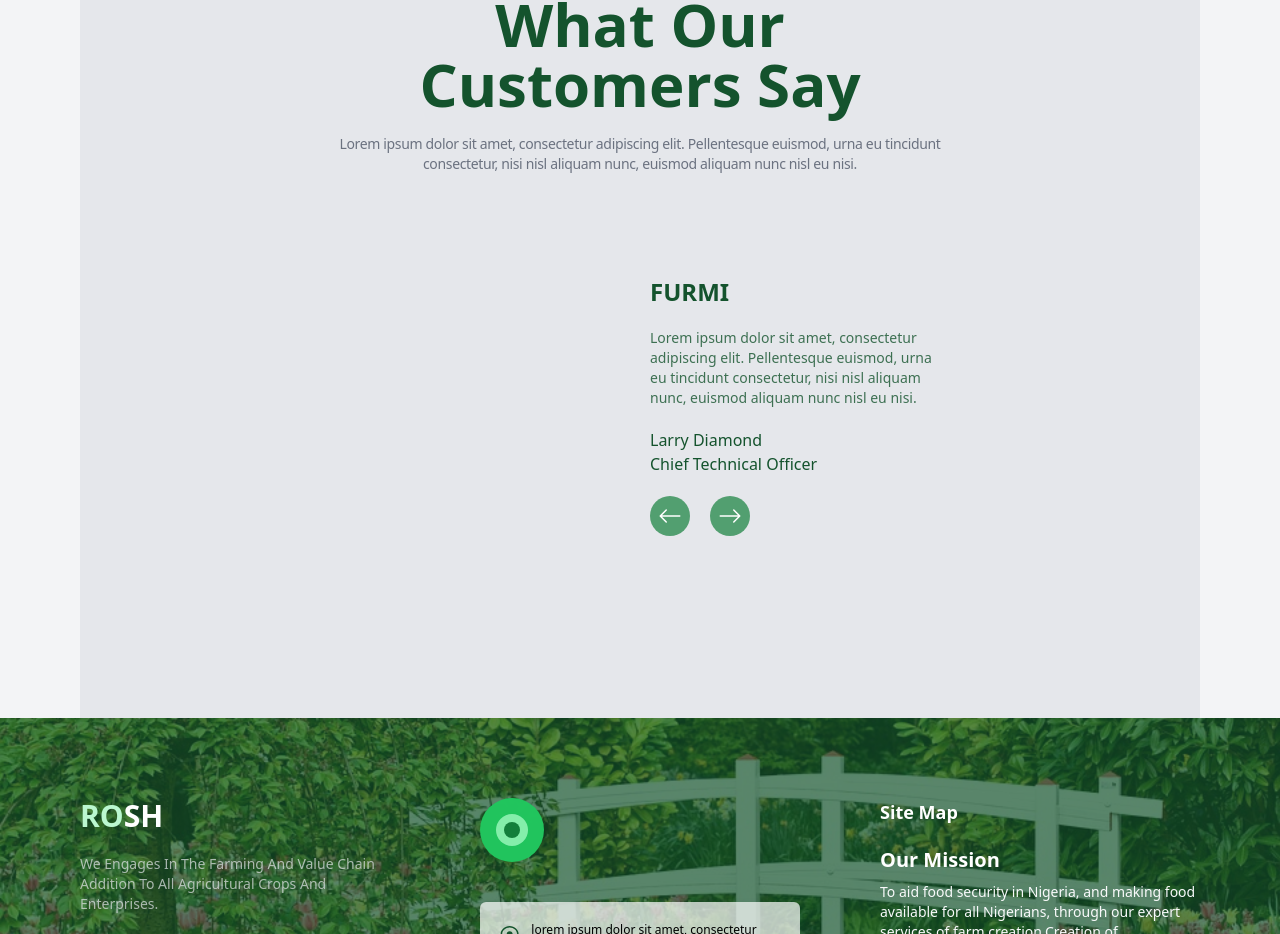
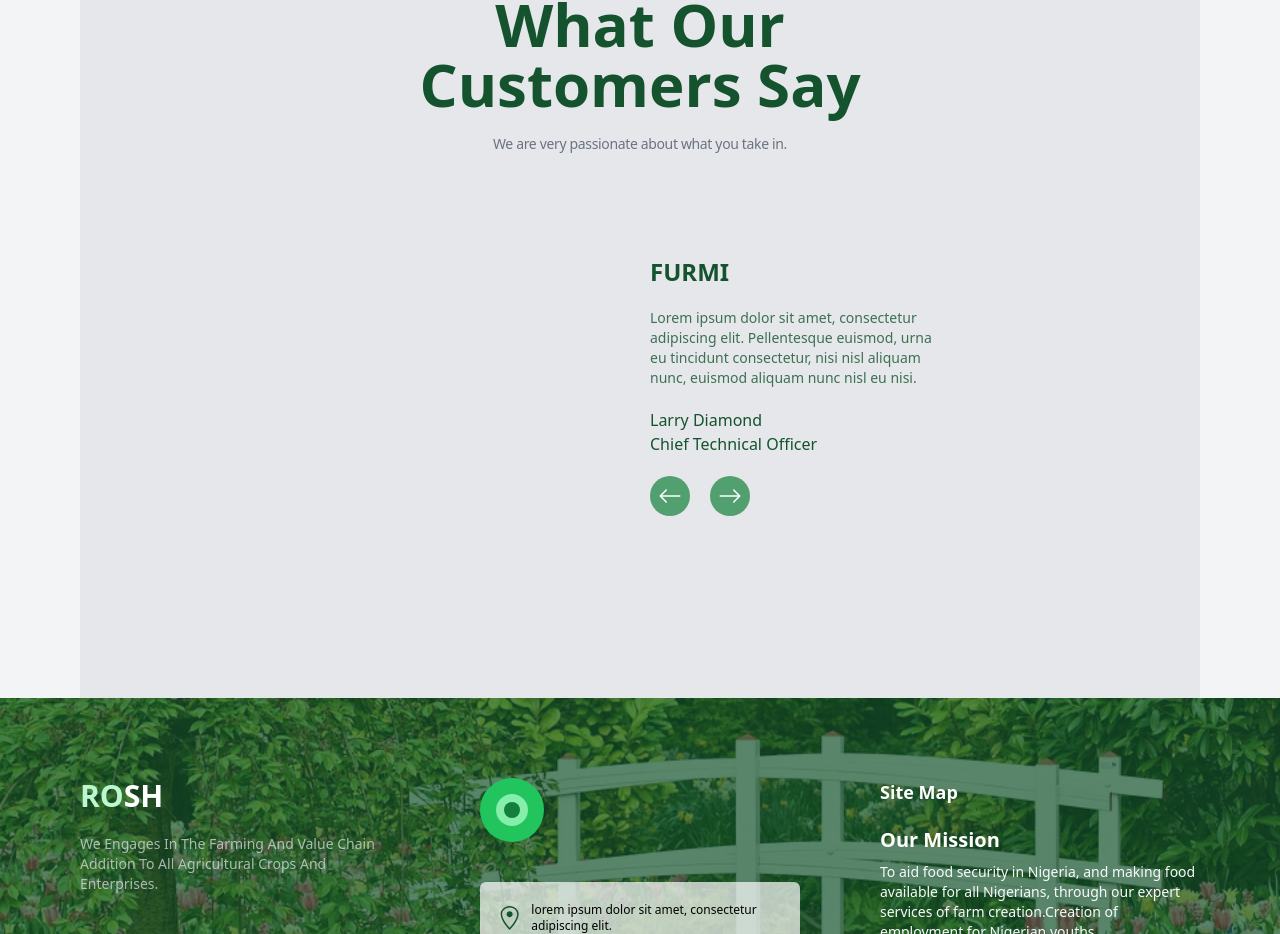
Before and after one commit to olatoyosi/olatoyosi.github.io, a React (Create React App) app: page / in a window 1280 px wide. Shown: the part 1696-2630 px from the top of the page. Built offline with nearby package versions, Linux system fonts and the light colour scheme.

Commit message:
Updated Testimonial

```diff
--- a/src/components/Testimonial.jsx
+++ b/src/components/Testimonial.jsx
@@ -13,10 +13,7 @@ const Testimonial = () => {
                           What Our Customers Say
                       </h2>
                       <p className={`text-sm font-medium -tracking-wide mt-5 text-gray-500 text-center`}>
-                          Lorem ipsum dolor sit amet, consectetur adipiscing elit.
-                          Pellentesque euismod, urna eu tincidunt consectetur,
-                          nisi nisl aliquam nunc, euismod aliquam nunc nisl eu
-                          nisi.
+                          We are very passionate about what you take in.
                       </p>
                   </div>
                   <div className={`py-10 grid grid-cols-1 gap-5 md:grid-cols-2`}>
```
